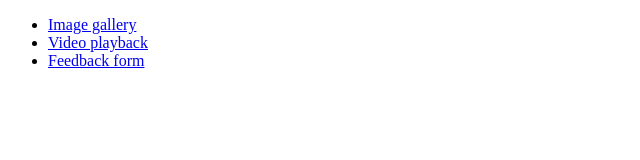
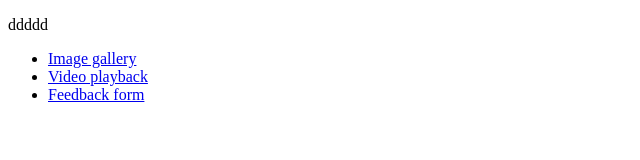
Before and after one commit to AntonBabenko96/goit-js-hw-08, a plain HTML site: page index.html in a window 1280 px wide. Shown: the whole page, without its empty margins (0-640 px from the left). Drawn offline with Linux system fonts and the light colour scheme.

Commit message:
Deploying to gh-pages from @ AntonBabenko96/goit-js-hw-08@00d6889c1654abf529b6f9ee5e624695cc0c04b1 🚀

```diff
--- a/index.html
+++ b/index.html
@@ -1 +1 @@
-<!DOCTYPE html><html lang="en"><head><meta charset="utf-8"><meta http-equiv="X-UA-Compatible" content="IE=edge"><meta name="viewport" content="width=device-width, initial-scale=1.0"><title>Homework 8</title><link rel="stylesheet" href="/goit-js-hw-08/01-gallery.40c4146b.css"></head><body> <ul> <li><a href="/goit-js-hw-08/01-gallery.html">Image gallery</a></li> <li><a href="/goit-js-hw-08/02-video.html">Video playback</a></li> <li><a href="/goit-js-hw-08/03-feedback.html">Feedback form</a></li> </ul> </body></html>
+<!DOCTYPE html><html lang="en"><head><meta charset="utf-8"><meta http-equiv="X-UA-Compatible" content="IE=edge"><meta name="viewport" content="width=device-width, initial-scale=1.0"><title>Homework 8</title><link rel="stylesheet" href="/goit-js-hw-08/01-gallery.40c4146b.css"></head><body> <div><p>ddddd</p></div> <ul> <li><a href="/goit-js-hw-08/01-gallery.html">Image gallery</a></li> <li><a href="/goit-js-hw-08/02-video.html">Video playback</a></li> <li><a href="/goit-js-hw-08/03-feedback.html">Feedback form</a></li> </ul> </body></html>
```
